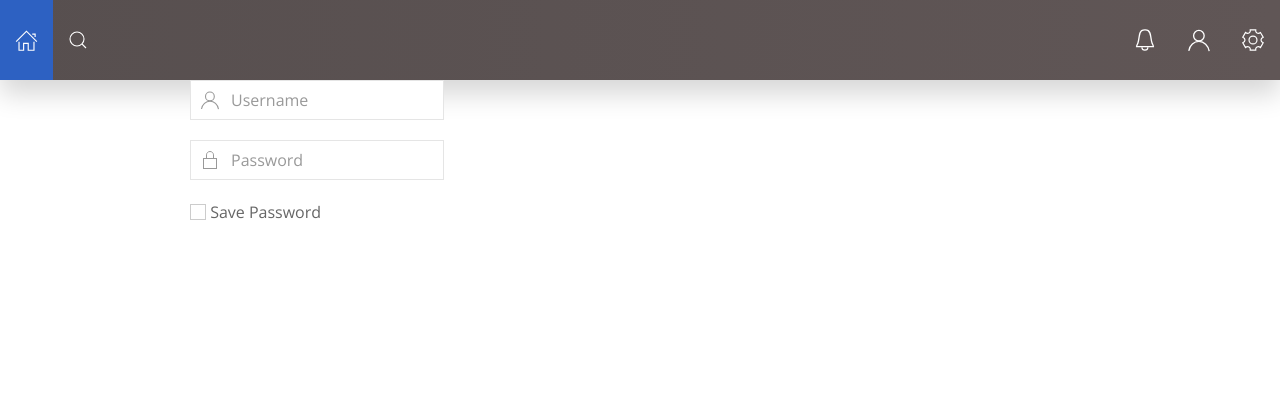
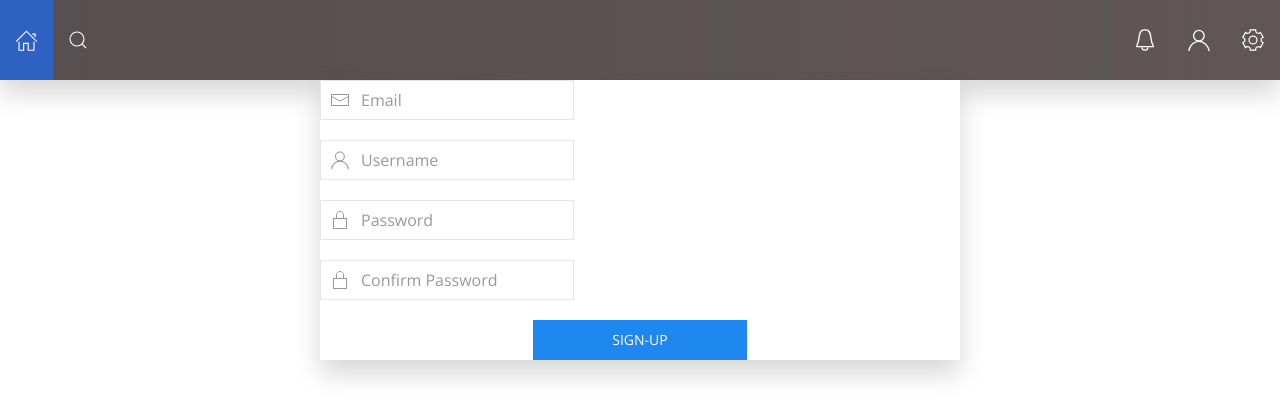
Before and after one commit to mohitkyadav/cruzz-web, a React (Create React App) app: page /signup in a window 1280 px wide. Shown: the top 418 px of the page. Built offline with nearby package versions, Linux system fonts and the light colour scheme.

Commit message:
signup compnent

```diff
--- a/src/components/common/Login.js
+++ /dev/null
@@ -1,32 +0,0 @@
-import React, { Component } from "react";
-// import { Link } from "react-router-dom";
-
-import '../../static/css/common.css';
-
-class Login extends Component {
-  render() {
-    return (
-        <div class="uk-container uk-container-small">
-              <form>
-                <div class="uk-margin">
-                  <div class="uk-inline">
-                    <span class="uk-form-icon" uk-icon="icon: user"></span>
-                    <input class="uk-input" type="text" placeholder="Username"/>
-                  </div>
-                  <div class="uk-margin">
-                  <div class="uk-inline">
-                    <span class="uk-form-icon" uk-icon="icon: lock"></span>
-                    <input class="uk-input" type="text" placeholder="Password"/>
-                  </div>
-                 </div>
-                  <div class="uk-margin uk-grid-small uk-child-width-auto uk-grid">
-                  <label><input class="uk-checkbox" type="checkbox"/> Save Password</label>
-                </div>
-                </div>
-              </form>
-        </div>
-    );
-  }
-}
-
-export default Login;
--- /dev/null
+++ b/src/components/common/SignIn.js
@@ -0,0 +1,47 @@
+import React, { Component } from "react";
+// import { Link } from "react-router-dom";
+// import { Link } from "react-router-dom";
+
+import '../../static/css/common.css';
+
+class SignIn extends Component {
+  render() {
+    return (
+      <div class="hk">
+          <div class="uk-container-medium uk-align-center">
+            <div class="uk-card uk-card-default uk-width-1-2 uk-align-center uk-box-shadow-large">
+              <h2 class="uk-card-title uk-align-center uk-text-bold">Sign In</h2>
+              <div class="uk-align-center uk-padding-small">
+              <form class="uk-align-center">
+                <div class="uk-margin">
+                  <div class="uk-inline">
+                    <span class=" uk-form-icon" uk-icon="icon: user"></span>
+                     <input class="uk-input" type="text" placeholder="Username"/>
+                  </div>
+
+                <div class="uk-margin uk-margin-auto">
+                  <div class="uk-inline">
+                    <span class="uk-form-icon" uk-icon="icon: lock"></span>
+                     <input class="uk-input" type="password" placeholder="Password"/>
+                  </div>
+                </div>
+                <div class="uk-margin uk-grid-small uk-child-width-auto uk-grid">
+                  <label class="uk-text-small"><input class="uk-checkbox" type="checkbox" /> Remember me</label>
+                </div>
+                </div>
+                <p class="uk-margin">
+                  <button class="uk-button uk-button-primary uk-align-center uk-width-1-3">Sign-in</button>
+                </p>
+              </form>
+              </div>
+              <p class="uk-margin uk-margin-small-top">
+                Not a user? Click <a href="">here</a> to new create account.
+              </p>
+            </div>
+          </div>
+      </div>
+    );
+  }
+}
+
+export default SignIn;
--- /dev/null
+++ b/src/components/common/SignUp.js
@@ -0,0 +1,49 @@
+import React, { Component } from "react";
+// import { Link } from "react-router-dom";
+// import { Link } from "react-router-dom";
+
+import '../../static/css/common.css';
+
+class SignUp extends Component {
+  render() {
+    return (
+      <div className="hk">
+          <div className="uk-container-medium uk-align-center uk-height-small">
+            <div class="uk-card uk-card-default uk-width-1-2 uk-align-center uk-box-shadow-large">
+            <form class="uk-align-center">
+
+                 <div class="uk-margin">
+                    <div class="uk-inline">
+                    <span class=" uk-form-icon" uk-icon="icon: mail"></span>
+                      <input class="uk-input" type="email" placeholder="Email"/>
+                    </div>
+                </div>
+                <div class="uk-margin">
+                  <div class="uk-inline">
+                    <span class=" uk-form-icon" uk-icon="icon: user"></span>
+                     <input class="uk-input" type="text" placeholder="Username"/>
+                  </div>
+
+                <div class="uk-margin uk-margin-auto">
+                  <div class="uk-inline">
+                    <span class="uk-form-icon" uk-icon="icon: lock"></span>
+                     <input class="uk-input" type="password" placeholder="Password"/>
+                  </div>
+                </div>
+                <div class="uk-inline">
+                    <span class="uk-form-icon" uk-icon="icon: lock"></span>
+                     <input class="uk-input" type="password" placeholder="Confirm Password"/>
+                  </div>
+                </div>
+                <p class="uk-margin">
+                  <button class="uk-button uk-button-primary uk-align-center uk-width-1-3">Sign-up</button>
+                </p>
+              </form>
+          </div>
+        </div>
+      </div>
+    );
+  }
+}
+
+export default SignUp;
--- a/src/index.js
+++ b/src/index.js
@@ -5,7 +5,8 @@ import { BrowserRouter, Switch } from "react-router-dom";
 
 import App from './components/App';
 import Header from './components/common/Header';
-import Login from './components/common/Login';
+import SignIn from './components/common/SignIn';
+import SignUp from './components/common/SignUp';
 import registerServiceWorker from './registerServiceWorker';
 
 ReactDOM.render(
@@ -14,8 +15,9 @@ ReactDOM.render(
       <Header/>
       <Switch>
         <Route exact path="/" component={App}></Route>
+        <Route exact path="/login" component={SignIn}></Route>
+        <Route exact path="/signup" component={SignUp}></Route>
       </Switch>
-      <Login/>
     </div>
   </BrowserRouter>,
   document.getElementById('root')
```
